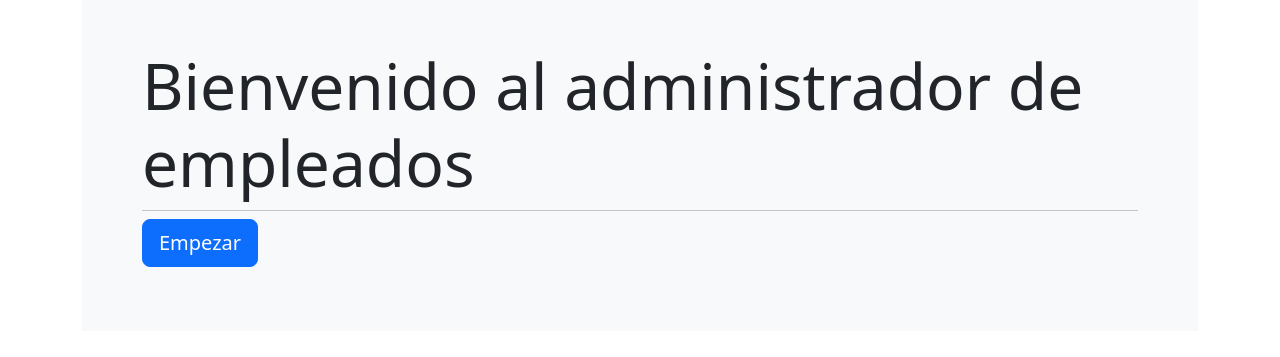
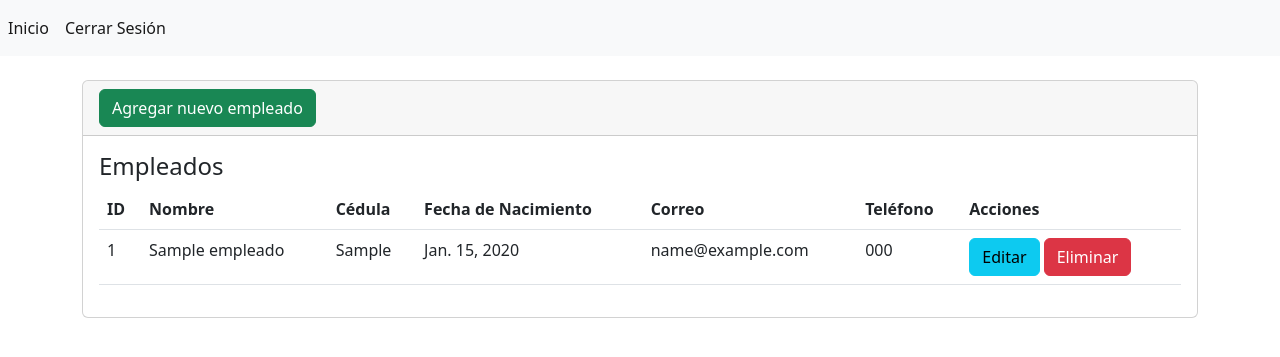
Before and after one commit to rmanuelj01/Empleados, a Django app: page /inicio/ in a window 1280 px wide. Shown: the top 357 px of the page. Run offline with Django 4.2, Linux system fonts and the light colour scheme; tables that the repository leaves empty hold one stand-in row (values such as "Sample post").

Commit message:
Funcionalidad de listar empleados

```diff
--- a/empleado/templates/base.html
+++ b/empleado/templates/base.html
@@ -3,7 +3,7 @@
 <!DOCTYPE html>
 <html lang="en">
     <head>
-        <title> {% block de titulo%} {% endblock %} </title>
+        <title> {% block titulo %} {% endblock %} </title>
         <meta charset="utf-8">
         <meta name="viewport" content="width=device-width, initial-scale=1, shrink-to-fit=no">
 
@@ -13,8 +13,8 @@
     <body>
         <nav class="navbar navbar-expand-sm navbar-light bg-light">
             <div class="nav navbar-nav">
-                <a class="dropdown-item" href="#">Action 1</a>
-                <a class="dropdown-item" href="#">Action 2</a>
+                <a class="nav-item nav-link active" href="{% url 'inicio' %}">Inicio</a>
+                <a class="nav-item nav-link active" href="#">Cerrar Sesión</a>
             </div>
         </nav>
 
--- /dev/null
+++ b/empleado/templates/empleados/index.html
@@ -0,0 +1,50 @@
+{% extends "base.html" %}
+
+{% block titulo %} Lista de empleados {% endblock %}
+
+{% block contenido %}
+
+<div class="card">
+    <div class="card-header">
+        <a name="" id="" class="btn btn-success" href="" role="button">Agregar nuevo empleado</a>
+    </div>
+    <div class="card-body">
+        <h4 class="card-title">Empleados</h4>
+        <table class="table">
+            <thead>
+                <tr>
+                    <th scope="col">ID</th>
+                    <th scope="col">Nombre</th>
+                    <th scope="col">Cédula</th>
+                    <th scope="col">Fecha de Nacimiento</th>
+                    <th scope="col">Correo</th>
+                    <th scope="col">Teléfono</th>
+                    <th scope="col">Acciones</th>
+                </tr>
+            </thead>
+            <tbody>
+
+                {% for empleado in empleados %}
+
+                <tr>
+                    <td>{{ empleado.id }}</td>
+                    <td>{{ empleado.nombre }}</td>
+                    <td>{{ empleado.cedula }}</td>
+                    <td>{{ empleado.fecha_nacimiento }}</td>
+                    <td>{{ empleado.email }}</td>
+                    <td>{{ empleado.telefono }}</td>
+                    <td>
+                        <a name="" id="" class="btn btn-info" href="#" role="button">Editar</a>
+                        <a name="" id="" class="btn btn-danger" href="#" role="button">Eliminar</a>
+                </td>
+                </tr>
+
+                {% endfor %}
+
+            </tbody>
+        </table>
+
+    </div>
+</div>
+
+{% endblock %}
--- a/empleado/templates/index.html
+++ /dev/null
@@ -1,34 +0,0 @@
-<!doctype html>
-<html lang="en">
-  <head>
-    <title> Inicio </title>
-    <!-- Required meta tags -->
-    <meta charset="utf-8">
-    <meta name="viewport" content="width=device-width, initial-scale=1, shrink-to-fit=no">
-
-    <!-- Bootstrap CSS v5.2.0-beta1 -->
-    <link rel="stylesheet" href="https://cdn.jsdelivr.net/npm/bootstrap@5.2.0-beta1/dist/css/bootstrap.min.css"  integrity="sha384-0evHe/X+R7YkIZDRvuzKMRqM+OrBnVFBL6DOitfPri4tjfHxaWutUpFmBp4vmVor" crossorigin="anonymous">
-
-  </head>
-  <body>
-    <div class="container">
-        <div class="row">
-        <div class="col-12">
-            <div class="p-5 bg-light">
-                <div class="container">
-                    <h1 class="display-3">Bienvenido al administrador de empleados</h1>
-                    <hr class="my-2">
-                    <p class="lead">
-                        <a class="btn btn-primary btn-lg" href="{% url 'login' %}" role="button">Empezar</a>
-                    </p>
-                </div>
-              </div>
-        </div>
-        </div>
-    </div>
-    <!-- Bootstrap JavaScript Libraries -->
-    <script src="https://cdn.jsdelivr.net/npm/@popperjs/core@2.11.5/dist/umd/popper.min.js" integrity="sha384-Xe+8cL9oJa6tN/veChSP7q+mnSPaj5Bcu9mPX5F5xIGE0DVittaqT5lorf0EI7Vk" crossorigin="anonymous"></script>
-
-    <script src="https://cdn.jsdelivr.net/npm/bootstrap@5.2.0-beta1/dist/js/bootstrap.min.js" integrity="sha384-kjU+l4N0Yf4ZOJErLsIcvOU2qSb74wXpOhqTvwVx3OElZRweTnQ6d31fXEoRD1Jy" crossorigin="anonymous"></script>
-  </body>
-</html>
--- a/empleado/views.py
+++ b/empleado/views.py
@@ -1,9 +1,12 @@
 from django.shortcuts import render
+from empleado.forms import LibroForm
+from .models import Empleado
 
 # Create your views here.
 
 def inicio(request):
-    return render(request, 'index.html')
+    empleados = Empleado.objects.all()
+    return render(request, 'empleados/index.html', {'empleados': empleados})
 
 def login(request):
     return render(request, 'login.html')
```
Also changed, not shown: empleado/forms.py (added, +7 -0 lines).
